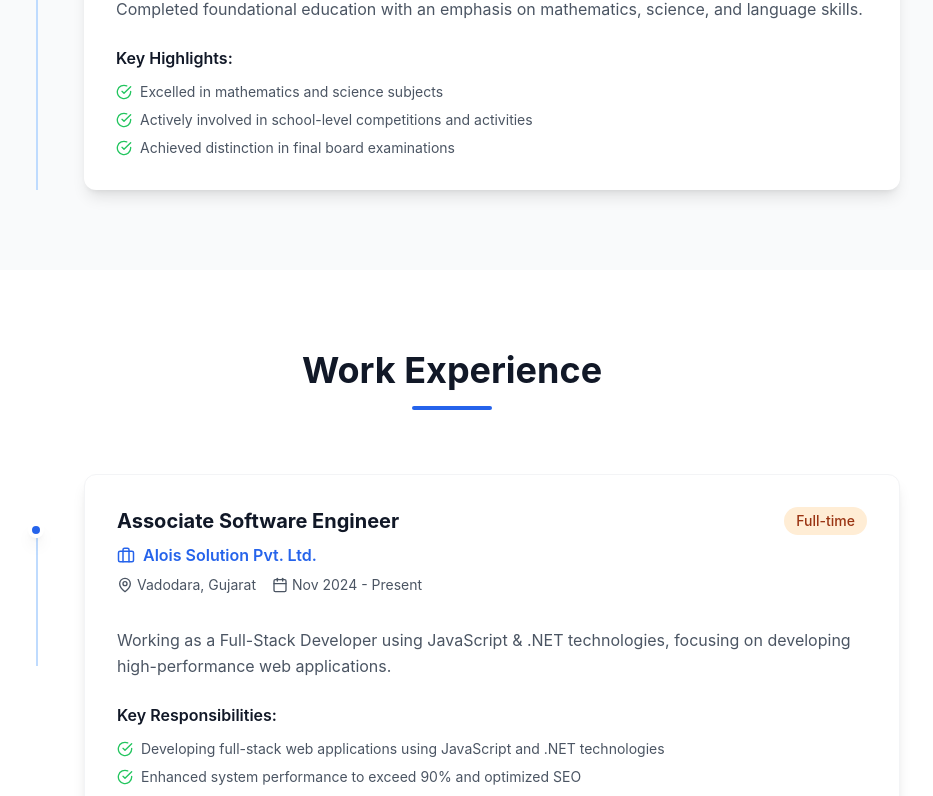
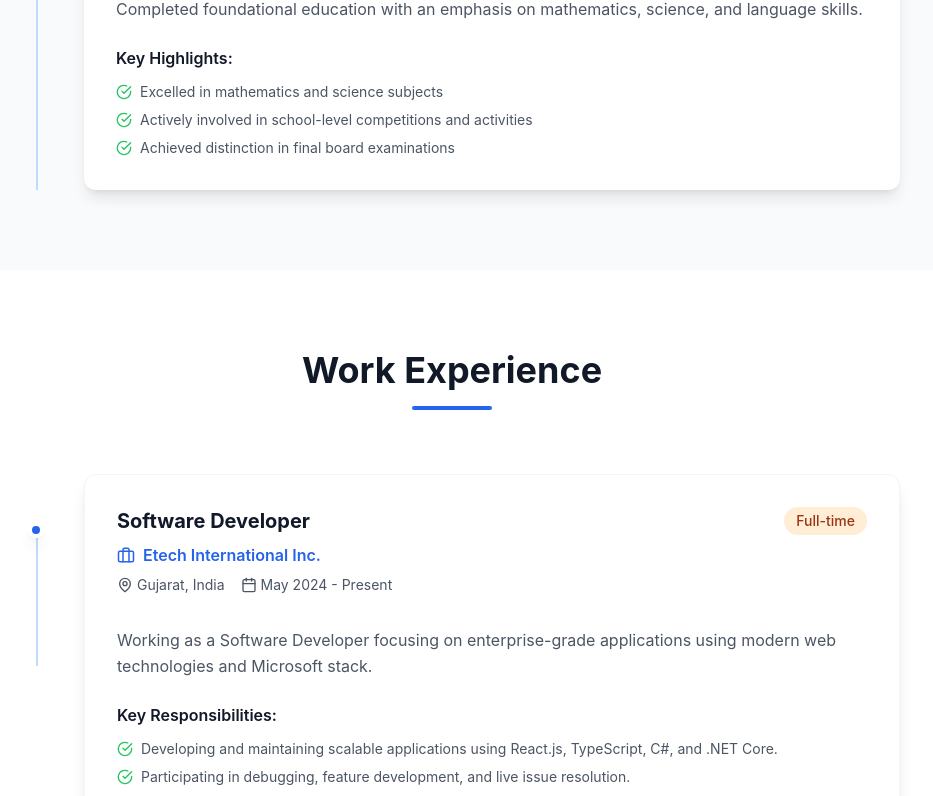
Before and after one commit to Manndesai1802/Portfolio-Website, a React (Vite) app: page / in a window 1280 px wide. Shown: the part 2920-3716 px from the top of the page, without its empty margins (188-1121 px from the left). Built offline with nearby package versions, Linux system fonts and the light colour scheme.

Commit message:
Projects updated

```diff
--- a/src/components/About.jsx
+++ b/src/components/About.jsx
@@ -4,7 +4,7 @@ import { Code2, Users, Trophy, BookOpen } from 'lucide-react';
 const About = () => {
   const stats = [
     { icon: Code2, value: '2+', label: 'Years Experience' },
-    { icon: Users, value: '1', label: 'Companies Worked' },
+    { icon: Users, value: '2', label: 'Companies Worked' },
     { icon: Trophy, value: '4+', label: 'Projects Completed' },
     { icon: BookOpen, value: 'B.Tech', label: 'Information Technology' }
   ];
--- a/src/components/Contact.jsx
+++ b/src/components/Contact.jsx
@@ -80,8 +80,8 @@ const Contact = () => {
   ];
 
   const socialLinks = [
-    { icon: Github, href: 'https://github.com/megh2108', label: 'GitHub' },
-    { icon: Linkedin, href: 'https://www.linkedin.com/in/megh-shah-a19813205', label: 'LinkedIn' },
+    { icon: Github, href: 'https://github.com/Manndesai1802', label: 'GitHub' },
+    { icon: Linkedin, href: 'https://www.linkedin.com/in/mann-desai-2962a11bb', label: 'LinkedIn' },
   ];
 
   return (
--- a/src/components/Experience.jsx
+++ b/src/components/Experience.jsx
@@ -22,55 +22,84 @@ const Experience = () => {
   // ];
 const experiences = [
   {
-      title: 'Associate Software Engineer',
-      company: 'Alois Solution Pvt. Ltd.',
-      location: 'Vadodara, Gujarat',
-      period: 'Nov 2024 - Present',
+    title: 'Software Developer',
+    company: 'Etech International Inc.',
+    location: 'Gujarat, India',
+    period: 'May 2024 - Present',
     status: 'Full-time',
     description:
-        'Working as a Full-Stack Developer using JavaScript & .NET technologies, focusing on developing high-performance web applications.',
+      'Working as a Software Developer focusing on enterprise-grade applications using modern web technologies and Microsoft stack.',
     responsibilities: [
-        'Developing full-stack web applications using JavaScript and .NET technologies',
-        'Enhanced system performance to exceed 90% and optimized SEO',
-        'Improved user experience and accessibility across web platforms',
-        'Utilized GitHub for version control and collaboration',
-        'Followed Scrum methodology for effective project management'
+      'Developing and maintaining scalable applications using React.js, TypeScript, C#, and .NET Core.',
+      'Participating in debugging, feature development, and live issue resolution.',
+      'Collaborating in Agile teams using Jira for task tracking and Bitbucket for version control.',
+      'Writing reusable, clean, and optimized code for both frontend and backend.',
+      'Ensuring code quality through unit testing and peer reviews.'
     ],
-      technologies: ['JavaScript', '.NET', 'GitHub', 'Scrum', 'HTML5', 'CSS3']
+    technologies: ['React.js', 'TypeScript', 'C#', '.NET Core', 'SQL Server', 'Bitbucket', 'Jira']
   },
   {
-      title: 'Junior Software Engineer',
-      company: 'Civica Resource Pvt. Ltd.',
-      location: 'Vadodara, Gujarat',
-      period: 'Feb 2024 - Nov 2024',
+    title: 'Internship Trainee',
+    company: 'Etech International Inc.',
+    location: 'Gujarat, India',
+    period: 'Dec 2023 - Apr 2024',
+    status: 'Internship',
+    description:
+      'Completed a 5-month internship program working on real-world modules and basic functionalities using .NET Core and React.',
+    responsibilities: [
+      'Built and tested basic modules in React and .NET Core.',
+      'Learned and implemented foundational concepts of full-stack development.',
+      'Collaborated with senior developers for code debugging and improvements.',
+      'Participated in sprint planning, documentation, and code walkthroughs.'
+    ],
+    technologies: ['React.js', 'TypeScript', '.NET Core', 'SQL Server']
+  },
+  {
+    title: 'Project Intern',
+    company: 'Conveyor Industries',
+    location: 'Anand, Gujarat, India',
+    period: 'Jun 2023 - Jul 2023',
     status: 'Full-time',
     description:
-        'Worked as a Full-Stack Developer on enterprise projects using .NET Core and React.js.',
+      'Worked on a short-term industrial project during the summer internship program.',
     responsibilities: [
-        'Developed applications using .NET Core 6 (MVC & API), EF Core, and React.js',
-        'Used Azure DevOps for version control, CI/CD, and team collaboration',
-        'Wrote unit tests to ensure code reliability and maintainability',
-        'Collaborated with team members to meet project deadlines and ensure quality delivery'
+      'Assisted in developing and testing web components.',
+      'Documented code and created small utilities for project use.'
     ],
-      technologies: ['.NET Core 6', 'EF Core', 'React.js', 'Azure DevOps', 'CI/CD', 'Unit Testing']
+    technologies: ['HTML', 'CSS', 'JavaScript']
   },
   {
-      title: 'IDP Project - Intern',
-      company: 'Venom Technologies',
-      location: 'Anand, Gujarat',
-      period: 'July 2023 - Dec 2023',
+    title: 'Summer Intern (Web + IoT Developer)',
+    company: 'Code Potato Software Pvt. Ltd.',
+    location: 'Anand, Gujarat, India',
+    period: 'May 2023 - Jun 2023',
     status: 'Internship',
     description:
-        'Developed a full-stack industrial project using the MERN stack, including frontend, backend, and deployment.',
+      'Worked as a Web Developer with IoT integration during the summer internship.',
     responsibilities: [
-        'Built a full-stack web application using React.js, Node.js, MongoDB, and Express.js',
-        'Integrated RESTful APIs for data handling and communication between client and server',
-        'Deployed the application on the cloud for real-world accessibility',
-        'Gained hands-on experience in both frontend and backend development'
+      'Developed web interfaces integrated with IoT using Blynk and Node MCU.',
+      'Created dashboards and controlled IoT hardware using custom web UI.',
+      'Used Arduino IDE and Blynk for prototyping.'
     ],
-      technologies: ['React.js', 'Node.js', 'Express.js', 'MongoDB', 'REST API', 'Cloud Deployment']
+    technologies: ['HTML5', 'CSS', 'JavaScript', 'React.js', 'Node MCU', 'Blynk', 'Arduino IDE']
+  },
+  {
+    title: 'Summer Intern (Full Stack Developer)',
+    company: 'Code Potato Software Pvt. Ltd.',
+    location: 'Anand, Gujarat, India',
+    period: 'May 2022 - Jun 2022',
+    status: 'Internship',
+    description:
+      'Worked on full-stack web development projects using open-source technologies.',
+    responsibilities: [
+      'Built CRUD operations using PHP and MySQL.',
+      'Created responsive frontend using Bootstrap, HTML5, and CSS.',
+      'Used jQuery for dynamic frontend interactivity.'
+    ],
+    technologies: ['PHP', 'HTML5', 'CSS', 'JavaScript', 'jQuery', 'Bootstrap', 'PhpMyAdmin']
   }
 ];
+
 
   return (
     <section id="experience" className="py-20 bg-white">
@@ -97,7 +126,7 @@ const Experience = () => {
               className="relative mb-12"
             >
               {/* Timeline Line */}
-              {index < experiences.length - 1 && (
+              {index < experiences.length  && (
                 <div className="absolute left-8 top-16 h-32 w-0.5 bg-primary-200"></div>
               )}
 
--- a/src/data/projects.json
+++ b/src/data/projects.json
@@ -1,92 +1,76 @@
 [
   {
     "id": 1,
-    "title": "Book Library App",
-    "description": "A Full-Stack library management system built with Angular and .NET Core, allowing users and librarians to browse, borrow, return, and manage books with role-based access.",
+    "title": "Blog Recommendation System",
+    "description": "A recommendation system that suggests blogs based on user interests and past activity, providing a personalized experience and improved content discoverability.",
     "image": "https://images.pexels.com/photos/230544/pexels-photo-230544.jpeg?auto=compress&cs=tinysrgb&w=600",
     "category": "Full-Stack",
     "year": "2024",
     "technologies": [
-      "Angular",
-      ".Net Core",
-      "MS SQL",
-      "JWT"
+      "HTML",
+      "CSS",
+      "JavaScript",
+      "Bootstrap",
+      "Flask",
+      "Beautiful Soup",
+      "Scrapy",
+      "Streamlit",
+      "Amazon RDS"
     ],
     "features": [
-      "Role-based user authentication (admin, librarian, member)",
-      "Book catalog with search, categories and availability",
-      "Borrowing & return workflows with due-date tracking",
-      "Inventory control for adding/editing books",
-      "User and staff management dashboard"
+      "User activity tracking for recommendation logic",
+      "Web scraping of blog content using Scrapy and BeautifulSoup",
+      "Streamlit dashboard for analytics and insights",
+      "Blog categorization and personalized suggestions",
+      "Deployed backend API built with Flask"
     ],
-    "github": "https://github.com/megh2108/CivicaBookLibraryApp",
-    "demo": ""
+    "github": "https://github.com/Manndesai1802/Blog-Recommendation-System"
   },
   {
     "id": 2,
-    "title": "Training Record System",
-    "description": "A Full-Stack task and training management tool built with React, .NET Core, SQL Server, featuring drag-and-drop task boards and real-time updates for team workflows.",
+    "title": "Conveyor Industry Website",
+    "description": "A responsive and professional website developed for a conveyor chain manufacturing company to establish online presence and engage with potential customers.",
     "image": "https://images.pexels.com/photos/196644/pexels-photo-196644.jpeg?auto=compress&cs=tinysrgb&w=600",
+    "category": "Frontend",
+    "year": "2023",
+    "technologies": [
+      "HTML",
+      "CSS",
+      "JavaScript",
+      "Bootstrap"
+    ],
+    "features": [
+      "Modern landing page with product and service highlights",
+      "Responsive layout for desktop and mobile",
+      "SEO-optimized structure",
+      "Company information and contact form integration",
+      "Deployed at www.conveyorindustries.in"
+    ],
+    "github": "http://github.com/Manndesai1802/ConveyorBelt_Website",
+    "demo": "http://www.conveyorindustries.in"
+  },
+  {
+    "id": 3,
+    "title": "Invoice Generator Website",
+    "description": "A web application to manage product purchases, customer records, and generate printable invoices, simplifying business operations for small retailers.",
+    "image": "https://images.pexels.com/photos/3184465/pexels-photo-3184465.jpeg?auto=compress&cs=tinysrgb&w=600",
     "category": "Full-Stack",
     "year": "2023",
     "technologies": [
-      "React.js",
-      ".Net Core",
-      "MS SQL",
-      "JWT"
+      "HTML5",
+      "CSS",
+      "JavaScript",
+      "jQuery",
+      "AJAX",
+      "PHP"
     ],
     "features": [
-      "Secure user login with JWT",
-      "Kanban-style drag-and-drop task organization",
-      "Real-time collaboration using SignalR",
-      "Assign tasks to team members with deadlines",
-      "Progress tracking and reporting dashboard"
+      "Add and manage customer data and purchase records",
+      "Generate dynamic invoices with customer and product details",
+      "AJAX-based real-time form interactions",
+      "Lightweight and fast-performing PHP backend",
+      "Simple and intuitive UI for non-technical users"
     ],
-    "github": "https://github.com/megh2108/TrainingRecordSystem",
-    "demo": ""
-  },
-  {
-    "id": 3,
-    "title": "Portfolio",
-    "description": "A personal developer portfolio built with React.js and Tailwind CSS, showcasing my projects, skills, experiences, and a contact form for professional outreach.",
-    "image": "src/assets/porfoliowebsite.png",
-    "category": "Frontend",
-    "year": "2023",
-    "technologies": [
-      "React.js",
-      "JavaScript",
-      "Tailwind CSS"
-    ],
-    "features": [
-      "Homepage with professional bio and featured projects",
-      "Interactive project gallery with live links and descriptions",
-      "Skills section with proficiency indicators",
-      "Experience timeline showcasing work history",
-      "Contact form that sends emails via API"
-    ],
-    "github": "https://github.com/megh2108/PS_Ecommerce_Consultancy",
-    "demo": "https://patelnshahecom.com/"
-  },
-  {
-    "id": 4,
-    "title": "PS e-commerce consultancy",
-    "description": "A client project—a frontend website for an e-commerce consultancy—built with React.js and CSS, highlighting services, case studies, and contact channels.",
-    "image": "https://images.pexels.com/photos/3184465/pexels-photo-3184465.jpeg?auto=compress&cs=tinysrgb&w=600",
-    "category": "Frontend",
-    "year": "2023",
-    "technologies": [
-      "React.js",
-      "JavaScript",
-      "CSS3"
-    ],
-    "features": [
-      "Landing page describing consultancy services",
-      "Portfolio/case studies with project highlights",
-      "Client testimonials section",
-      "Responsive design for desktop and mobile",
-      "Contact form with inquiry submission"
-    ],
-    "github": "https://github.com/megh2108/PS_Ecommerce_Consultancy",
-    "demo": "https://patelnshahecom.com/"
+    "github": "https://github.com/Manndesai1802/Invoice-Generator-Website"
   }
 ]
--- a/src/data/skills.js
+++ b/src/data/skills.js
@@ -2,43 +2,26 @@ export const skills = {
   frontend: [
     { name: 'React', icon: '⚛️' },
     { name: 'TypeScript', icon: '📘' },
-    { name: 'Next.js', icon: '▲' },
-    { name: 'Tailwind CSS', icon: '🎨' },
-    { name: 'Redux', icon: '🔄' },
-    // { name: 'Vue.js', icon: '💚' },
-    // { name: 'Framer Motion', icon: '🎭' },
-    // { name: 'HTML5', icon: '🌐' },
-    // { name: 'CSS3', icon: '🎨' }
+    { name: 'JavaScript', icon: '💛' },
+    { name: 'HTML5', icon: '🌐' },
+    { name: 'CSS3', icon: '🎨' }
   ],
   backend: [
-    { name: 'Node.js', icon: '🟢' },
     { name: '.NET Core', icon: '💻' },
     { name: 'MSSQL', icon: '🗄️' },
-    { name: 'MongoDB', icon: '🍃' },
-    { name: 'Express.js', icon: '⚡' }
-    // { name: 'FastAPI', icon: '🚀' },
-    // { name: 'GraphQL', icon: '📊' },
-    // { name: 'REST APIs', icon: '🔗' }
+    { name: 'PHP', icon: '🐘' }
   ],
   tools: [
     { name: 'Git', icon: '📝' },
     { name: 'GitHub', icon: '🐙' },
     { name: 'Vite', icon: '⚡' },
-    { name: 'Figma', icon: '🎨' },
-    { name: 'Azure DevOps', icon: '☁️' }
-    // { name: 'AWS', icon: '☁️' },
-    // { name: 'Webpack', icon: '📦' },
-    // { name: 'Jest', icon: '🃏' },
-    // { name: 'Cypress', icon: '🌲' },
-    // { name: 'Prisma', icon: '🔺' }
+    { name: 'Canva', icon: '🎨' }
   ],
   languages: [
     { name: 'JavaScript', icon: '💛' },
     { name: 'TypeScript', icon: '💙' },
     { name: 'Java', icon: '☕' },
     { name: 'SQL', icon: '🗃️' },
-    // { name: 'Python', icon: '🐍' },
-    // { name: 'Bash', icon: '💻' },
-    // { name: 'Go', icon: '🔷' }
+    { name: 'PHP', icon: '🐘' }
   ]
 };
```
Also changed, not shown: 7 other files (tests, documents, lock files or other folders). Lines whose indentation alone changed are shown as unchanged.
